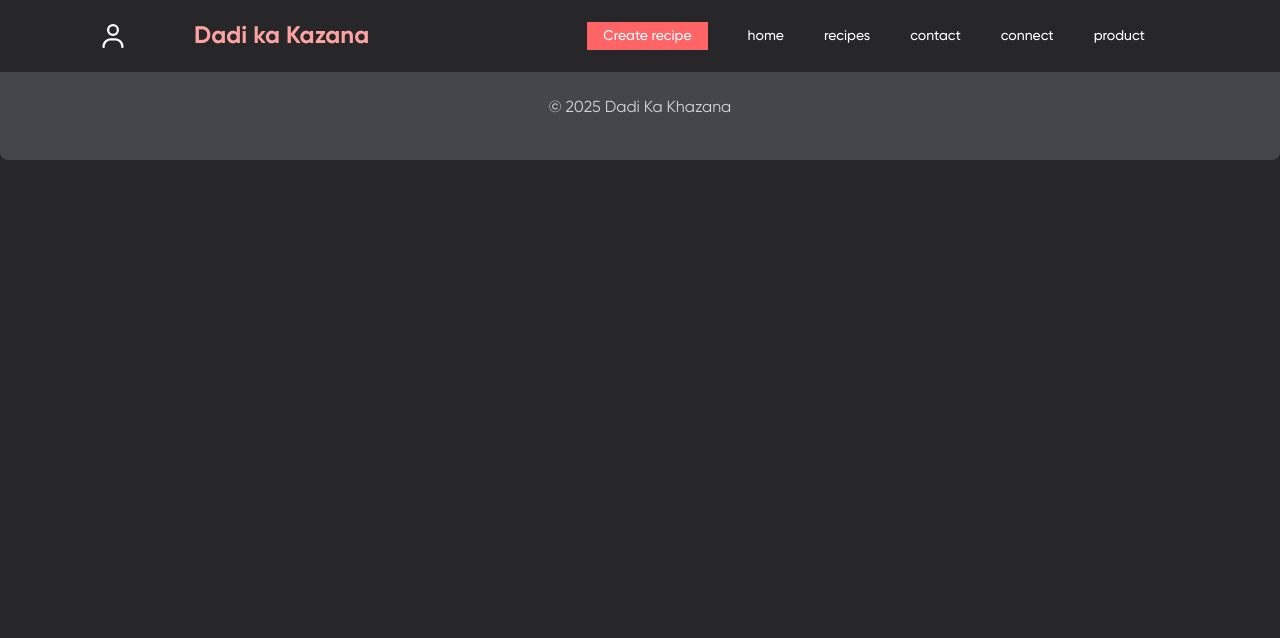
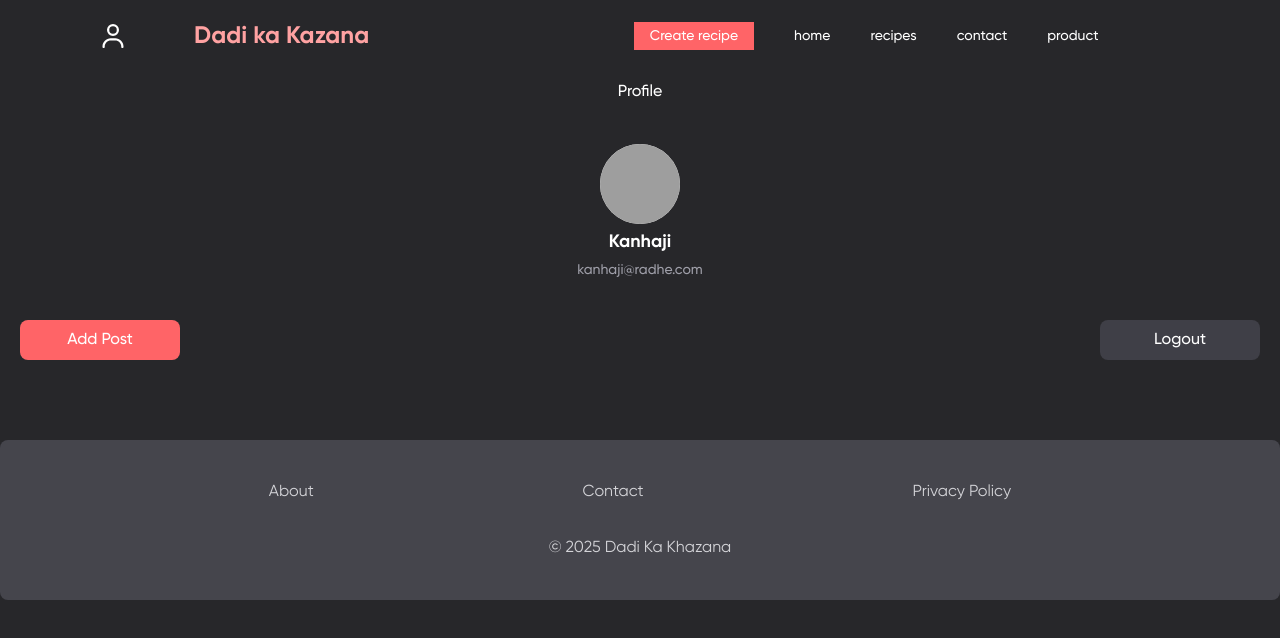
Before and after one commit to itsmepraksh/Dadi-ka-Khazana, a React (Vite) app: page /profile in a window 1280 px wide. Shown: the top 638 px of the page. Built offline with nearby package versions, Linux system fonts and the light colour scheme; grey boxes are pictures that could not be loaded.

Commit message:
Feat: Add Profile page component; update navigation to include profile route; remove Connect page

```diff
--- a/src/components/AddRecipe.jsx
+++ b/src/components/AddRecipe.jsx
@@ -1,6 +1,7 @@
 import { useContext } from "react";
 import { useForm } from "react-hook-form"
 import { RecipeContext } from "../context/DataContext";
+import { useNavigate } from "react-router-dom";
 
 
 
@@ -8,7 +9,7 @@ const AddRecipe = () => {
 
   const {recipe , setRecipe , setShowBtn} = useContext(RecipeContext);
 
-
+  const navigate = useNavigate()
 
     const {register,reset , handleSubmit , formState:{errors}} = useForm();
 
--- a/src/components/Nav.jsx
+++ b/src/components/Nav.jsx
@@ -1,5 +1,5 @@
 import { useContext, useState } from "react";
-import { NavLink } from "react-router-dom";
+import { NavLink, useNavigate } from "react-router-dom";
 import { FontAwesomeIcon } from "@fortawesome/react-fontawesome";
 import { faUser } from "@fortawesome/free-regular-svg-icons";
 import { RecipeContext } from "../context/DataContext";
@@ -9,22 +9,24 @@ import AddRecipe from "./AddRecipe";
 const Nav = () => {
   const [toggle, setToggle] = useState(false);
   const {recipe, setRecipe , setShowBtn , showBtn} = useContext(RecipeContext)
+
+  const navigate = useNavigate()
   return (
     <div className="w-full z-[999]  bg-zinc-800 fixed md:flex md:justify-between md:px-10  md:pl-[7%]">
       <div id="nav-data" className="p-5 md:px-2 flex flex-row-reverse md:flex-row md:w-[35%] xl:w-[25%] items-center gap-2 justify-between ">
-        <FontAwesomeIcon className="text-2xl" icon={faUser} />
+        <FontAwesomeIcon onClick={()=>navigate('/profile')} className="text-2xl" icon={faUser} />
         <h1 className="text-red-300 font-['GilroyBold'] text-2xl  ">
           Dadi ka Kazana
         </h1>
-        <h2 onClick={() => setToggle(!toggle)} className="text-2xl md:hidden">
+        <h2 onClick={() =>setToggle(!toggle)} className="text-2xl md:hidden">
           &#9776;
         </h2>
       </div>
 
-      <div id="nav-links"
+      <div id="nav-links-mobile"
         className={
           toggle
-            ? "absolute top-20 z-[99] bg-red-400/90 h-[88vh]  w-full flex flex-col  md:flex-row justify-center items-center gap-4 p-5  font-fmedium "
+            ? "absolute top-18 z-[99] bg-red-400/90 h-[88vh]  w-full flex flex-col  md:flex-row justify-center items-center gap-4 p-5  font-fmedium "
             : "hidden md:flex w-[50%] md:w-[65%]  justify-center items-center gap-3 xl:gap-10 text-sm"
         }
       >
@@ -62,13 +64,7 @@ const Nav = () => {
         >
           contact
         </NavLink>
-        <NavLink
-          className={(e) => (e.isActive ? "text-red-300" : "")}
-          to="/connect"
-          onClick={() => setToggle(false)}
-        >
-          connect
-        </NavLink>
+
         <NavLink
           className={(e) => (e.isActive ? "text-red-300" : "")}
           to="/product"
--- a/src/pages/Connect.jsx
+++ /dev/null
@@ -1,20 +0,0 @@
-
-import {useForm} from 'react-hook-form'
-const Connect = () => {
-
-  const {register,reset,handleSubmit} = useForm()
-
-  const submitHandler = (data)=>{
-    console.log(data)
-  }
-  return (
-    <div>
-      <form action="" onSubmit={handleSubmit(submitHandler)}>
-        <input {...register("title")} type="text" placeholder="name" />
-        <button>submit</button>
-      </form>
-    </div>
-  )
-}
-
-export default Connect
--- a/src/pages/Home.jsx
+++ b/src/pages/Home.jsx
@@ -7,7 +7,6 @@ import { useContext } from "react";
 import { RecipeContext } from "../context/DataContext";
 
 const Home = () => {
-  const navigate = useNavigate();
   const {setShowBtn} = useContext(RecipeContext)
   return (
     <div className="py-20 pl-5 md:pl-[7%] relative w-full">
@@ -30,7 +29,7 @@ const Home = () => {
                 Explore Recipes
               </button>
               <FontAwesomeIcon
-                onClick={() => navigate("/create_recipe")}
+                onClick={()=>setShowBtn(true)}
                 icon={faPlus}
                 className="bg-zinc-300/30 p-4 rounded-xl active:scale-[0.95] transition"
               />
--- /dev/null
+++ b/src/pages/Profile.jsx
@@ -0,0 +1,22 @@
+
+
+const Profile = () => {
+  return (
+    <div className="py-20 px-5">
+        <h1 className="text-center">Profile</h1>
+        <div id="profile-info" className="flex flex-col items-center justify-center py-10">
+            <div className="w-20 h-20 overflow-hidden  bg-white rounded-full">
+            <img className="w-full h-full object-cover object-top" src="https://images.unsplash.com/vector-1758380375259-b6dd11ad9049?w=600&auto=format&fit=crop&q=60&ixlib=rb-4.1.0&ixid=M3wxMjA3fDB8MHxzZWFyY2h8Mnx8a3Jpc25hfGVufDB8fDB8fHwy" />
+            </div>
+            <h1 className="font-['GilroyBold'] text-lg py-1">Kanhaji</h1>
+            <p className="text-zinc-400 text-sm">kanhaji@radhe.com</p>
+        </div>
+        <div className="flex items-center justify-between">
+            <button className="bg-red-400 rounded-lg w-40 py-2 active:scale-[0.95] transition">Add Post</button>
+            <button className="bg-zinc-700 rounded-lg w-40 py-2 active:scale-[0.95] transition">Logout</button>
+        </div>
+    </div>
+  )
+}
+
+export default Profile
--- a/src/routes/MainRoutes.jsx
+++ b/src/routes/MainRoutes.jsx
@@ -3,11 +3,11 @@ import { Route, Routes } from "react-router-dom";
 import Home from "../pages/Home";
 import About from "../pages/About";
 import Contact from "../pages/Contact";
-import Connect from "../pages/Connect";
 import Product from "../pages/Product";
 import ProductDetails from "../pages/ProductDetails";
 import Recipes from "../pages/Recipes";
 import LoginRegisterPage from "../pages/LoginRegisterPage";
+import Profile from "../pages/Profile";
 
 const MainRoutes = () => {
   return (
@@ -16,12 +16,11 @@ const MainRoutes = () => {
       <Route path="/home" element={<Home />} />
       <Route path="/about" element={<About />} />
       <Route path="/contact" element={<Contact />} />
-      <Route path="/connect" element={<Connect />} />
       <Route path="/product" element={<Product/>} />
       <Route path="/recipes" element={<Recipes/>} />
       <Route path="/product/detail/:name" element={<ProductDetails/>} />
-      {/* <Route path="/create_recipe" element={<CreateRecipe/>} />   */}
       <Route path="/login" element={<LoginRegisterPage/>}/>
+      <Route path="/profile" element={<Profile/>}/>
     </Routes>
   );
 };
```
